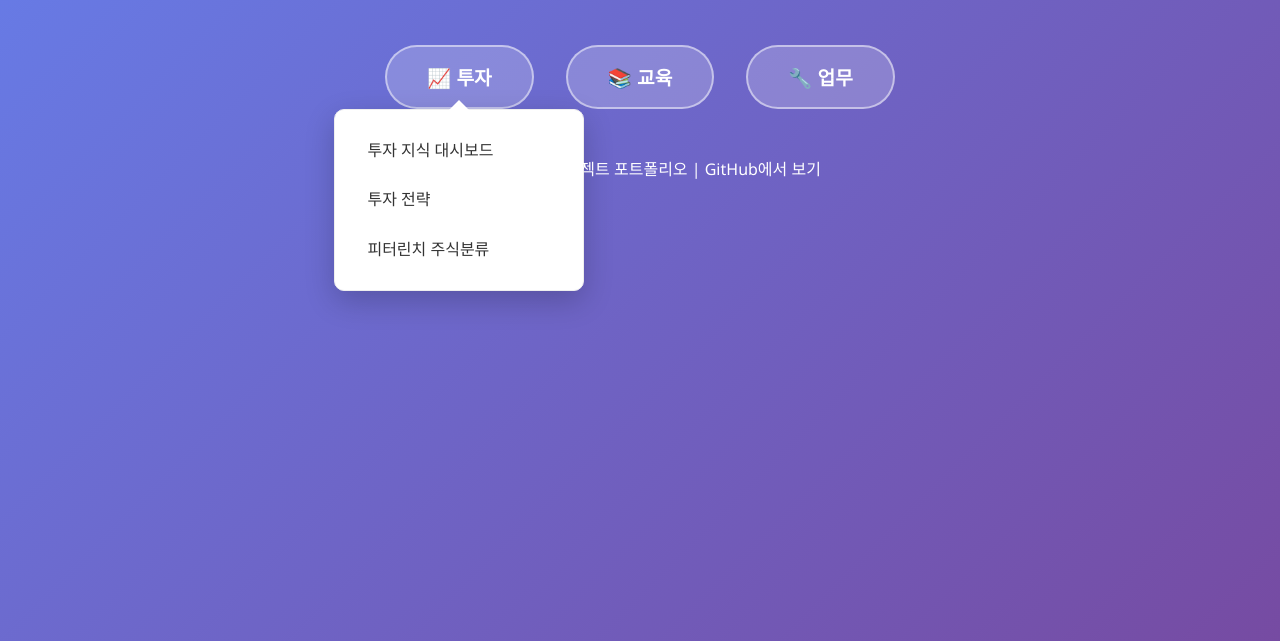
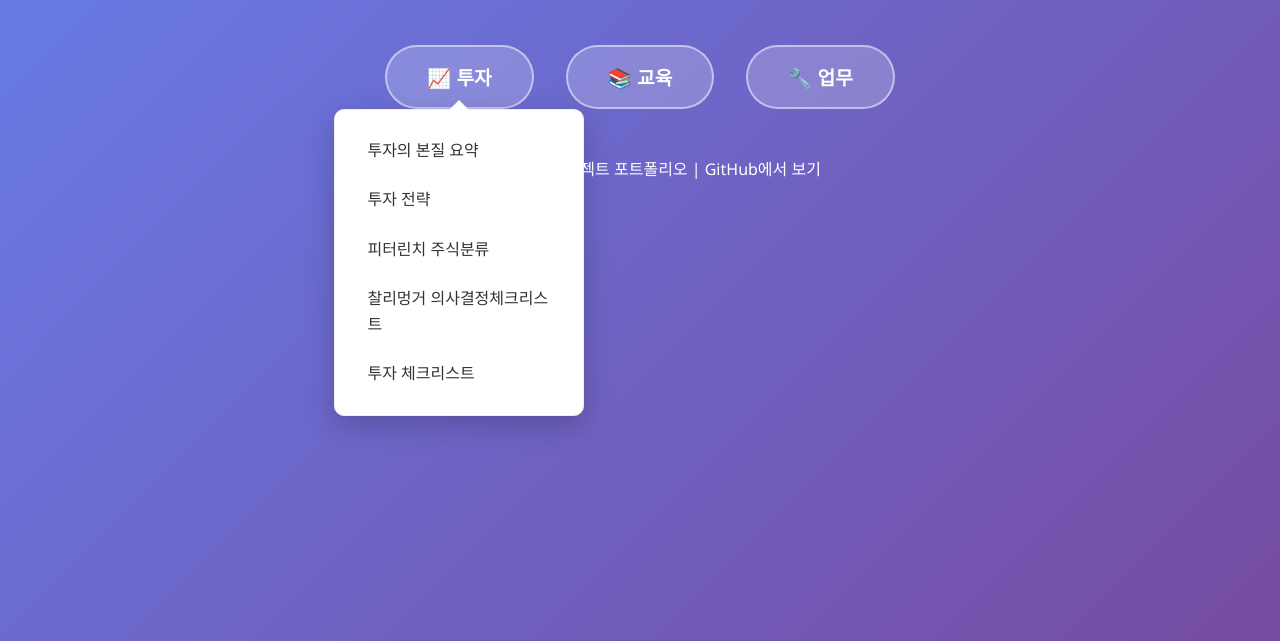
Before and after one commit to leechangsu2131/leechangsu2131.github.io, a plain HTML site: page index.html in a window 1280 px wide. Both pictures are taken after a click on the button "📈 투자". Shown: the part 159-800 px from the top of the page. Drawn offline with Linux system fonts and the light colour scheme.

Commit message:
Update index.html

```diff
--- a/index.html
+++ b/index.html
@@ -193,9 +193,11 @@
                 <button class="menu-button" data-menu="investment">📈 투자</button>
                 <div id="investment-menu" class="popup-menu">
                     <ul>
-                        <li><a href="investment-dashboard.html">투자 지식 대시보드</a></li>
+                        <li><a href="investment-dashboard.html">투자의 본질 요약</a></li>
                         <li><a href="investstr.html">투자 전략</a></li>
                         <li><a href="PETER.HTML">피터린치 주식분류</a></li>
+                        <li><a href="https://script.google.com/macros/s/AKfycbzGJsIgKYlRqEw-B_teu_uUVRl0tNsnCk67hK7UaxejNsXQykD7Eo8owFTACqaIiTWC/exec" class="github-link" target="_blank">찰리멍거 의사결정체크리스트</a></li>
+                        <li><a href="https://script.google.com/macros/s/AKfycbyQhhDWNr9tbRW7swv-m4GLcpBaBw0JQ0Ai22sHom198DJwnvM6l1w3P3q2x1cf5yFS/exec" class="github-link" target="_blank">투자 체크리스트</a></li>
                     </ul>
                 </div>
             </div>
```
